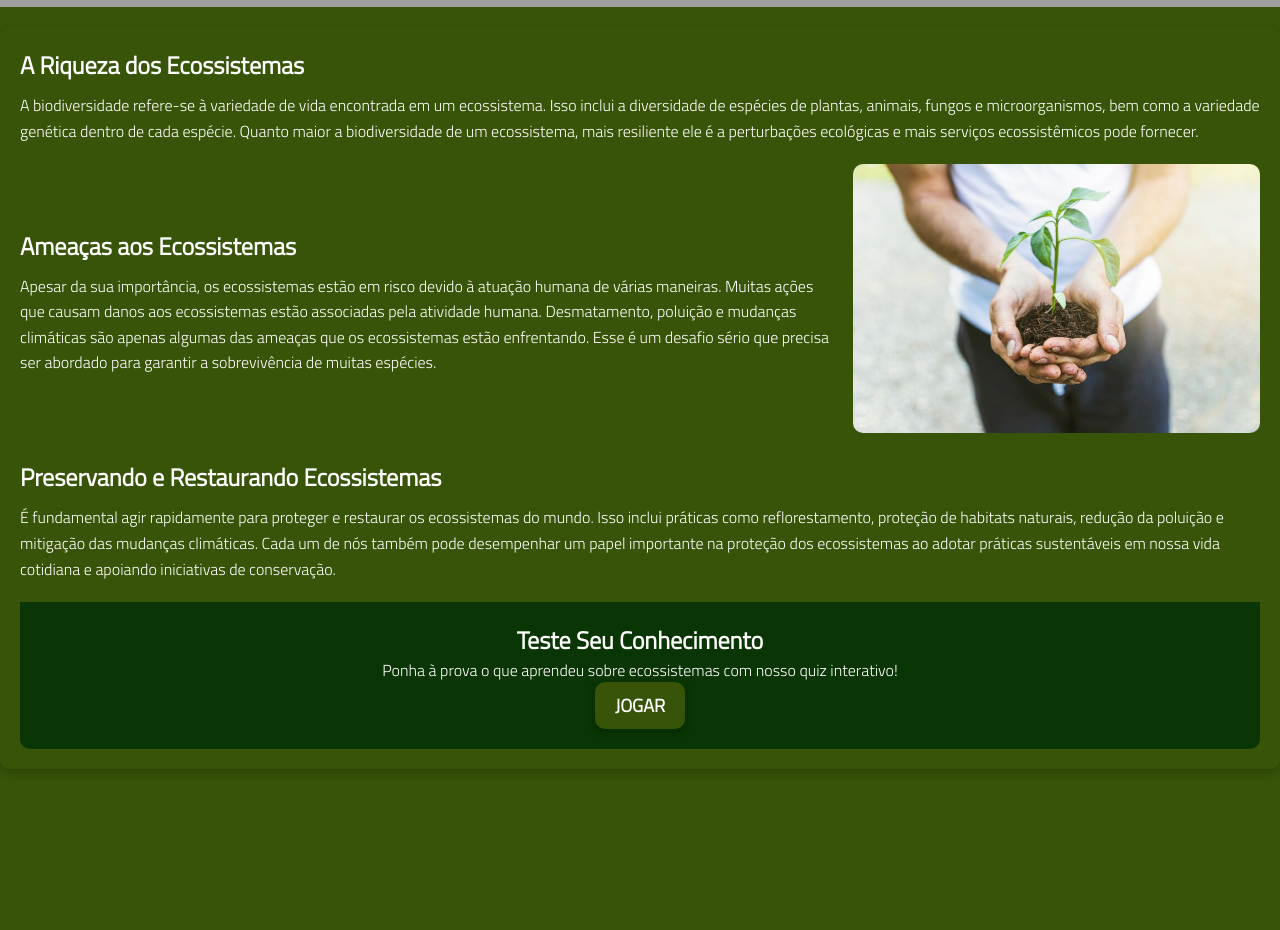
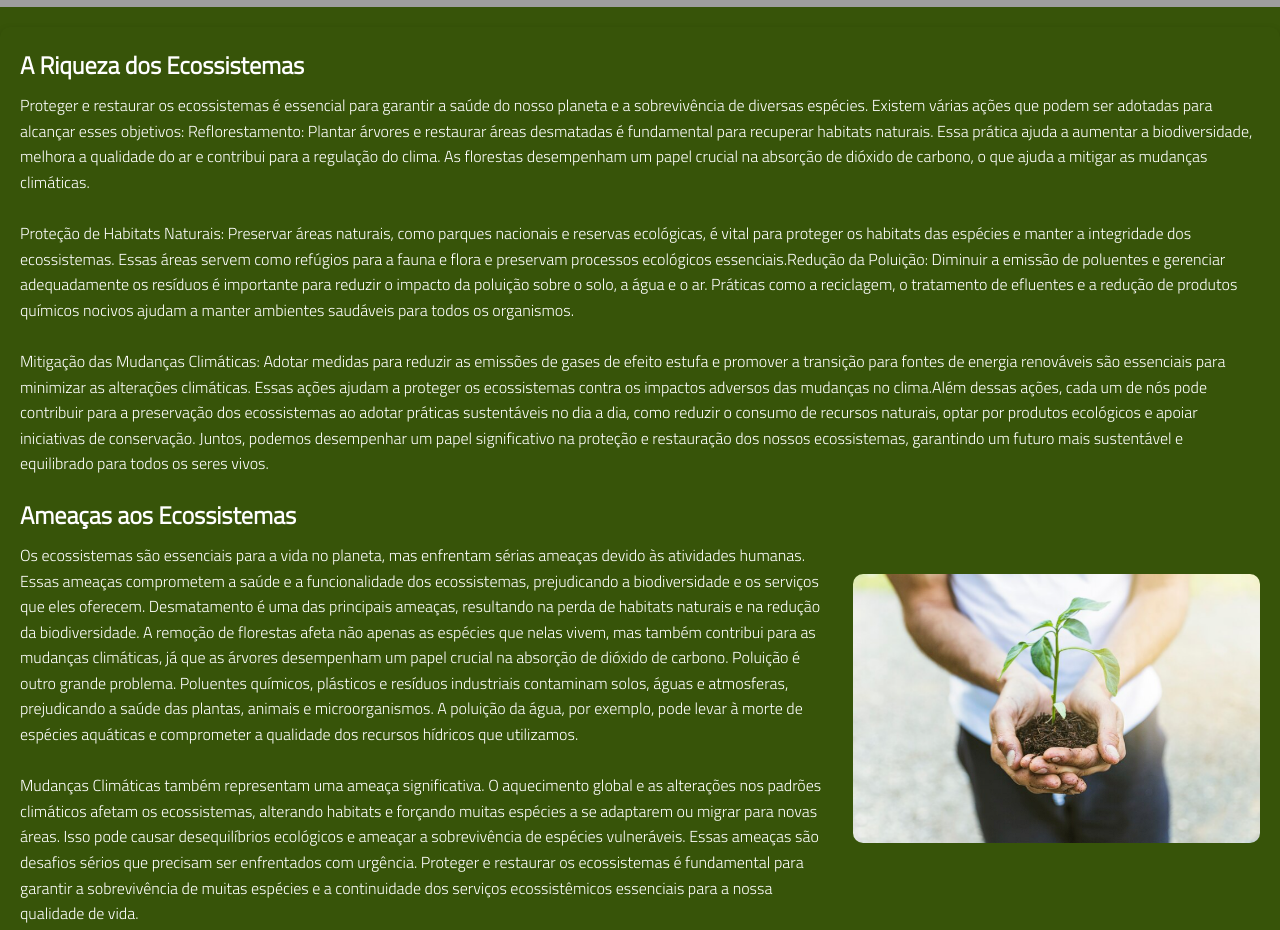
Before and after one commit to Brandassi/ecosystem, a plain HTML site: page conteudo/ecossistema.html in a window 1280 px wide. Shown: the part 393-1323 px from the top of the page. Before the commit the page ends 1182 px from the top, so only its background shows below. Drawn offline with Linux system fonts and the light colour scheme; grey boxes are pictures that could not be loaded.

Commit message:
primeiro conteudo mais aprofundado

```diff
--- a/conteudo/ecossistema.html
+++ b/conteudo/ecossistema.html
@@ -23,25 +23,24 @@
           <div class="secao">
             <h2>A Riqueza dos Ecossistemas</h2>
             <p>
-              A biodiversidade refere-se à variedade de vida encontrada em um
-              ecossistema. Isso inclui a diversidade de espécies de plantas,
-              animais, fungos e microorganismos, bem como a variedade genética
-              dentro de cada espécie. Quanto maior a biodiversidade de um
-              ecossistema, mais resiliente ele é a perturbações ecológicas e
-              mais serviços ecossistêmicos pode fornecer.
+              Proteger e restaurar os ecossistemas é essencial para garantir a saúde do nosso planeta e a sobrevivência de diversas espécies. Existem várias ações que podem ser adotadas para alcançar esses objetivos:
+
+Reflorestamento: Plantar árvores e restaurar áreas desmatadas é fundamental para recuperar habitats naturais. Essa prática ajuda a aumentar a biodiversidade, melhora a qualidade do ar e contribui para a regulação do clima. As florestas desempenham um papel crucial na absorção de dióxido de carbono, o que ajuda a mitigar as mudanças climáticas.<br><br>
+
+Proteção de Habitats Naturais: Preservar áreas naturais, como parques nacionais e reservas ecológicas, é vital para proteger os habitats das espécies e manter a integridade dos ecossistemas. Essas áreas servem como refúgios para a fauna e flora e preservam processos ecológicos essenciais.Redução da Poluição: Diminuir a emissão de poluentes e gerenciar adequadamente os resíduos é importante para reduzir o impacto da poluição sobre o solo, a água e o ar. Práticas como a reciclagem, o tratamento de efluentes e a redução de produtos químicos nocivos ajudam a manter ambientes saudáveis para todos os organismos.<br><br>
+
+Mitigação das Mudanças Climáticas: Adotar medidas para reduzir as emissões de gases de efeito estufa e promover a transição para fontes de energia renováveis são essenciais para minimizar as alterações climáticas. Essas ações ajudam a proteger os ecossistemas contra os impactos adversos das mudanças no clima.Além dessas ações, cada um de nós pode contribuir para a preservação dos ecossistemas ao adotar práticas sustentáveis no dia a dia, como reduzir o consumo de recursos naturais, optar por produtos ecológicos e apoiar iniciativas de conservação. Juntos, podemos desempenhar um papel significativo na proteção e restauração dos nossos ecossistemas, garantindo um futuro mais sustentável e equilibrado para todos os seres vivos.<br>
             </p>
           </div>
           <div class="secao meio-secao">
             <div class="texto">
               <h2>Ameaças aos Ecossistemas</h2>
               <p>
-                Apesar da sua importância, os ecossistemas estão em risco devido
-                à atuação humana de várias maneiras. Muitas ações que causam
-                danos aos ecossistemas estão associadas pela atividade humana.
-                Desmatamento, poluição e mudanças climáticas são apenas algumas
-                das ameaças que os ecossistemas estão enfrentando. Esse é um
-                desafio sério que precisa ser abordado para garantir a
-                sobrevivência de muitas espécies.
+                Os ecossistemas são essenciais para a vida no planeta, mas enfrentam sérias ameaças devido às atividades humanas. Essas ameaças comprometem a saúde e a funcionalidade dos ecossistemas, prejudicando a biodiversidade e os serviços que eles oferecem. Desmatamento é uma das principais ameaças, resultando na perda de habitats naturais e na redução da biodiversidade. A remoção de florestas afeta não apenas as espécies que nelas vivem, mas também contribui para as mudanças climáticas, já que as árvores desempenham um papel crucial na absorção de dióxido de carbono.
+                Poluição é outro grande problema. Poluentes químicos, plásticos e resíduos industriais contaminam solos, águas e atmosferas, prejudicando a saúde das plantas, animais e microorganismos. A poluição da água, por exemplo, pode levar à morte de espécies aquáticas e comprometer a qualidade dos recursos hídricos que utilizamos.<br><br>
+
+                Mudanças Climáticas também representam uma ameaça significativa. O aquecimento global e as alterações nos padrões climáticos afetam os ecossistemas, alterando habitats e forçando muitas espécies a se adaptarem ou migrar para novas áreas. Isso pode causar desequilíbrios ecológicos e ameaçar a sobrevivência de espécies vulneráveis.
+                Essas ameaças são desafios sérios que precisam ser enfrentados com urgência. Proteger e restaurar os ecossistemas é fundamental para garantir a sobrevivência de muitas espécies e a continuidade dos serviços ecossistêmicos essenciais para a nossa qualidade de vida.<br>
               </p>
             </div>
             <div class="imagem-container">
@@ -54,13 +53,30 @@
           <div class="secao">
             <h2>Preservando e Restaurando Ecossistemas</h2>
             <p>
-              É fundamental agir rapidamente para proteger e restaurar os
-              ecossistemas do mundo. Isso inclui práticas como reflorestamento,
-              proteção de habitats naturais, redução da poluição e mitigação das
-              mudanças climáticas. Cada um de nós também pode desempenhar um
-              papel importante na proteção dos ecossistemas ao adotar práticas
-              sustentáveis em nossa vida cotidiana e apoiando iniciativas de
-              conservação.
+              Proteger e restaurar os ecossistemas é essencial para garantir a
+              saúde do nosso planeta e a sobrevivência de diversas espécies.
+              Ações eficazes para alcançar esses objetivos incluem:
+              Reflorestamento: Plantar árvores e restaurar áreas desmatadas
+              ajuda a recuperar habitats naturais, melhorar a qualidade do ar e
+              aumentar a biodiversidade. As florestas desempenham um papel
+              crucial na absorção de carbono e na regulação do clima. Proteção
+              de Habitats Naturais: Garantir a preservação de áreas naturais,
+              como parques nacionais e reservas ecológicas, ajuda a proteger os
+              habitats das espécies e a manter a integridade dos ecossistemas.
+              Redução da Poluição: Diminuir a emissão de poluentes e gerenciar
+              adequadamente os resíduos são passos importantes para reduzir o
+              impacto da poluição sobre o solo, a água e o ar, ajudando a manter
+              ambientes saudáveis para todos os organismos. Mitigação das
+              Mudanças Climáticas: Adotar medidas para reduzir as emissões de
+              gases de efeito estufa e promover a transição para fontes de
+              energia renováveis pode ajudar a minimizar as alterações
+              climáticas que afetam os ecossistemas. Além dessas ações, cada um
+              de nós pode contribuir para a preservação dos ecossistemas através
+              de práticas sustentáveis no dia a dia, como reduzir o consumo de
+              recursos naturais, optar por produtos ecológicos e apoiar
+              iniciativas de conservação. Juntos, podemos fazer uma diferença
+              significativa na proteção e restauração dos nossos ecossistemas,
+              garantindo um futuro mais sustentável e equilibrado para todos.
             </p>
           </div>
           <section class="quiz-secao">
```
